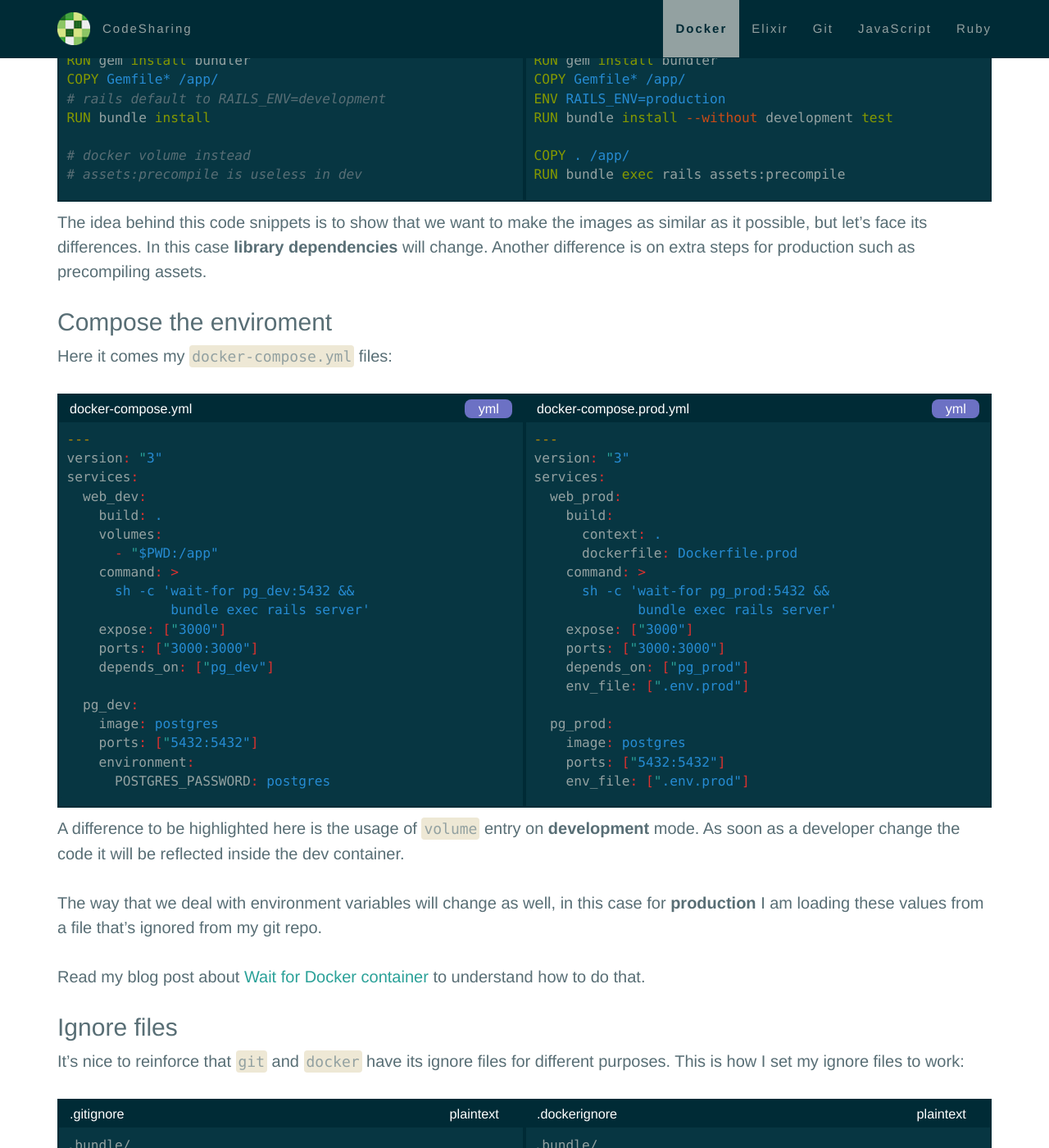
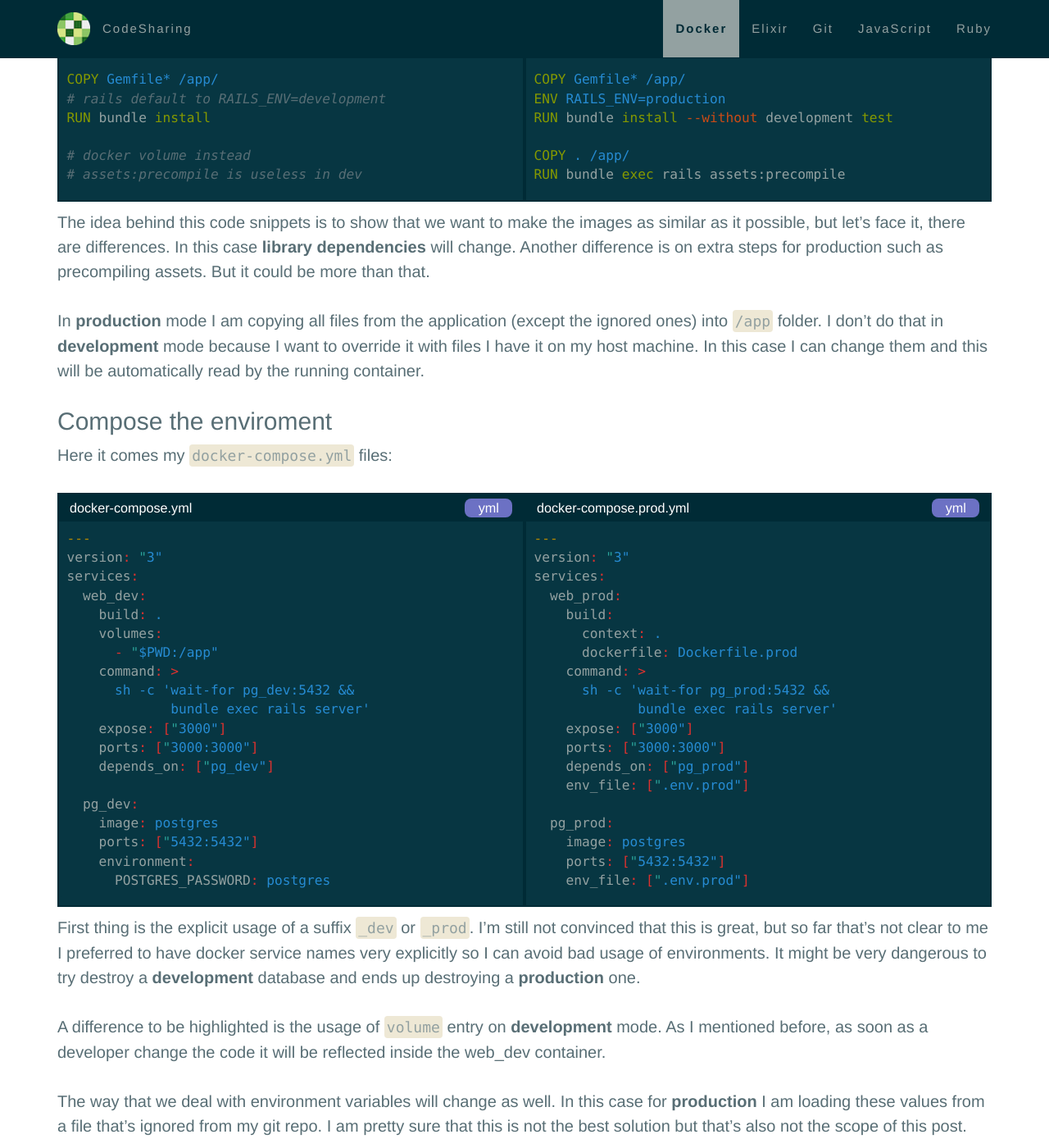
Before and after one commit to vnegrisolo/vnegrisolo.github.io, a Jekyll site: the page built from _posts/docker/2017-09-30-docker-for-all-environments.md, in a window 1280 px wide and 1400 px high, scrolled down 1378 px. Shown: the whole window at 82% size. Built offline with Jekyll 4.4.1, drawn with Linux system fonts in a browser that asks for light colours; some of the changed text lies outside the part shown.

Commit message:
🐛  Fix copy-paste bugs on blog post

````diff
--- a/_includes/markdown/links.md
+++ b/_includes/markdown/links.md
@@ -9,8 +9,10 @@
 [netflex]: https://chrome.google.com/webstore/detail/netflex/enabfkegimbpnmiadibjifbmbednodib 'NetFlex'
 [netflex-code]: https://github.com/vnegrisolo/netflex, 'NetFlex Code'
 
+<!-- Docker -->
 [dk-startup-order]: https://docs.docker.com/compose/startup-order/
 [dk-wait-for-it-inspiration]: https://github.com/vishnubob/wait-for-it
+[dk-compose-override]: https://docs.docker.com/compose/extends/
 
 <!-- Git Doc -->
 [git-log]: https://git-scm.com/docs/git-log
--- a/_posts/docker/2017-09-30-docker-for-all-environments.md
+++ b/_posts/docker/2017-09-30-docker-for-all-environments.md
@@ -11,13 +11,13 @@ Should we use Docker 🐳 for local development ❓? It seems easy to argue to n
 
 ## Some context
 
-Docker 🐳 is a great approach for packaging your application and its requirements. You can automate every step to automate it's creation including packages to install, environment variable, manipulating files, running commands, etc. For all these reasons a lot of companies are adopting it on 🚀 production.
+Docker 🐳 is a great tool for packaging your application and its requirements. You can automate every step to automate it's creation including packages to install, environment variable, manipulating files, running commands, etc. For all these reasons a lot of companies are adopting it on 🚀 production.
 
 On the other hand in order to develop and test a single application sometimes it's needed to run several other ones. Also application may need some dependencies like key-value store, caching, databases, search engines, messaging services and so on. For modern and well constructed applications this might not be a big problem, but for legacy ones this scenario is a 😱 nightmare.
 
 **Unfortunately** there are innumerous reasons for not running an application locally so let's face it and use all the convenience of Docker for your development mode as well.
 
-To reinforce my opinion, for a faster and better development we **should always run applications on local** host machine. This post is about when this is not possible.
+To reinforce my opinion, for a **faster** and **better** development we **should always run applications on local** host machine. You usually have more control, it's easily debug it, etc. Anyway, this post is about when this is not possible.
 
 ## The approach
 
@@ -39,10 +39,10 @@ RUN apk --no-cache add \
 
 COPY bin/wait-for /usr/local/bin/
 
-bundle config --global jobs 4
-bundle config --global retry 3
+RUN gem install bundler
+RUN bundle config --global jobs 4
+RUN bundle config --global retry 3
 
-RUN gem install bundler
 COPY Gemfile* /app/
 # rails default to RAILS_ENV=development
 RUN bundle install
@@ -63,10 +63,10 @@ RUN apk --no-cache add \
 
 COPY bin/wait-for /usr/local/bin/
 
-bundle config --global jobs 4
-bundle config --global retry 3
+RUN gem install bundler
+RUN bundle config --global jobs 4
+RUN bundle config --global retry 3
 
-RUN gem install bundler
 COPY Gemfile* /app/
 ENV RAILS_ENV=production
 RUN bundle install --without development test
@@ -75,7 +75,9 @@ COPY . /app/
 RUN bundle exec rails assets:precompile
 ```
 
-The idea behind this code snippets is to show that we want to make the images as similar as it possible, but let's face its differences. In this case **library dependencies** will change. Another difference is on extra steps for production such as precompiling assets.
+The idea behind this code snippets is to show that we want to make the images as similar as it possible, but let's face it, there are differences. In this case **library dependencies** will change. Another difference is on extra steps for production such as precompiling assets. But it could be more than that.
+
+In **production** mode I am copying all files from the application (except the ignored ones) into `/app` folder. I don't do that in **development** mode because I want to override it with files I have it on my host machine. In this case I can change them and this will be automatically read by the running container.
 
 ## Compose the enviroment
 
@@ -127,11 +129,15 @@ services:
     env_file: [".env.prod"]
 ```
 
-A difference to be highlighted here is the usage of `volume` entry on **development** mode. As soon as a developer change the code it will be reflected inside the dev container.
+First thing is the explicit usage of a suffix `_dev` or `_prod`. I'm still not convinced that this is great, but so far that's not clear to me I preferred to have docker service names very explicitly so I can avoid bad usage of environments. It might be very dangerous to try destroy a **development** database and ends up destroying a **production** one.
 
-The way that we deal with environment variables will change as well, in this case for **production** I am loading these values from a file that's ignored from my git repo.
+A difference to be highlighted is the usage of `volume` entry on **development** mode. As I mentioned before, as soon as a developer change the code it will be reflected inside the web_dev container.
 
-Read my blog post about [Wait for Docker container][blog-docker-wait-for] to understand how to do that.
+The way that we deal with environment variables will change as well. In this case for **production** I am loading these values from a file that's ignored from my git repo. I am pretty sure that this is not the best solution but that's also not the scope of this post.
+
+Read my blog post about [Wait for Docker container][blog-docker-wait-for] to understand how to do that if you want.
+
+Finally you may want to reuse part of this yml configuration, so take a look into [docker-compose override files][dk-compose-override]. This might be a good solution for big projects with extensive configurations.
 
 ## Ignore files
 
@@ -169,9 +175,11 @@ RAILS_SERVE_STATIC_FILES=true
 SECRET_KEY_BASE=123abc
 ```
 
+Remember this is just used by **production** environment and this is ignored by `git`.
+
 ## Running containers
 
-With all that set here I have some commands to test both environments:
+With all that set here I have some **example commands** to test both environments:
 
 {: .hightlight.col-md-6}
 ```shell
````
Also changed, not shown: other parts of _posts/docker/2017-09-30-docker-for-all-environments.md (+1 -1 lines).
